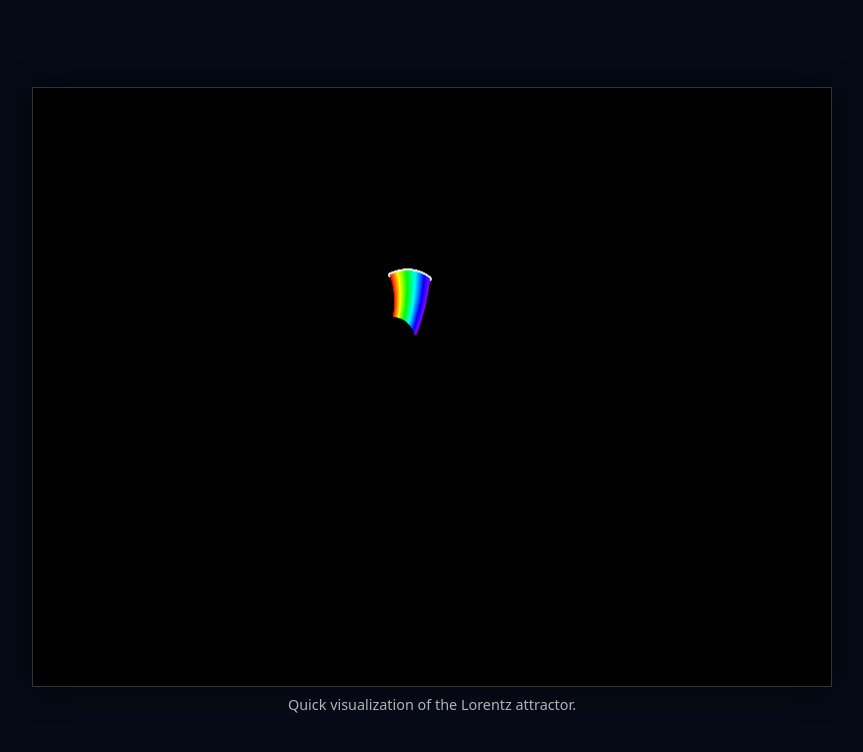
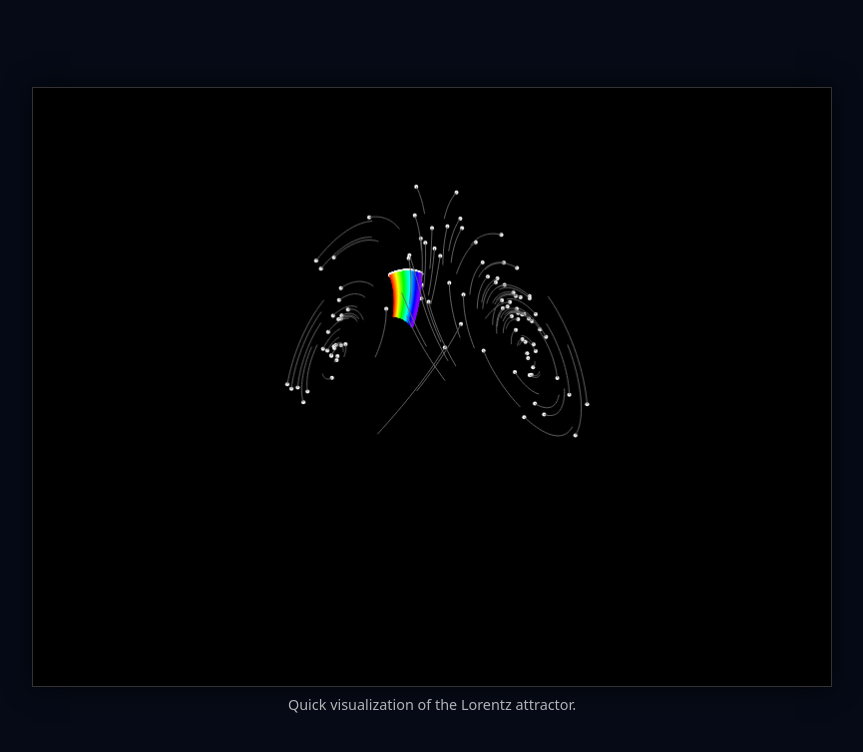
Before and after one commit to SebastianMestre/tidbits, a plain HTML site: page lorentz/index.html in a window 1280 px wide. Shown: the whole page, without its empty margins (208-1071 px from the left). Drawn offline with Linux system fonts and the light colour scheme.

Commit message:
Lorenz: small visual improvement

```diff
--- a/lorentz/index.html
+++ b/lorentz/index.html
@@ -115,6 +115,7 @@
         }
 
         const NUM_PARTICLES = 500;
+        const NUM_RAINBOW = 400;
         const DT = 0.005;
         const paricles = new ParticleRepository(NUM_PARTICLES);
         const trails = new TrailRepository(NUM_PARTICLES, 20);
@@ -124,10 +125,16 @@
         const x0 = Math.random() * 40 - 20;
         const y0 = Math.random() * 40 - 20;
         const z0 = Math.random() * 40 - 20;
-        for (let i = 0; i < NUM_PARTICLES; ++i) {
+        for (let i = 0; i < NUM_RAINBOW; ++i) {
             const x = x0 + 0.01 * i;
             const y = y0;
             const z = z0;
+            paricles.set(i, x, y, z);
+        }
+        for (let i = NUM_RAINBOW; i < NUM_PARTICLES; ++i) {
+            const x = Math.random() * 40 - 20;
+            const y = Math.random() * 40 - 20;
+            const z = Math.random() * 40 - 20;
             paricles.set(i, x, y, z);
         }
 
@@ -214,11 +221,14 @@
                     ctx.fill();
                 }
 
-                ctx.lineWidth = 1 / scale;
                 for (let i = 0; i < NUM_PARTICLES; ++i) {
                     ctx.beginPath();
 
-                    const color = `hsl(${i * 360 * 3 / 4 / NUM_PARTICLES}, 100%, 50%)`;
+                    ctx.lineWidth = i < NUM_RAINBOW ? 2 / scale : 1 / scale;
+                    const color = i < NUM_RAINBOW
+                        ? `hsl(${i * 360 * 3 / 4 / NUM_RAINBOW}, 100%, 50%)`
+                        : '#666';
+
                     ctx.strokeStyle = color;
                     const trail = trails.get(i);
                     if (trail.length() < 2) {
```
